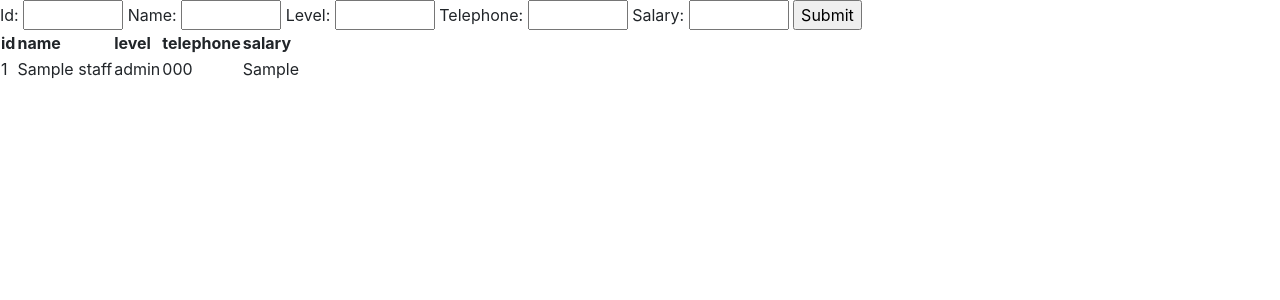
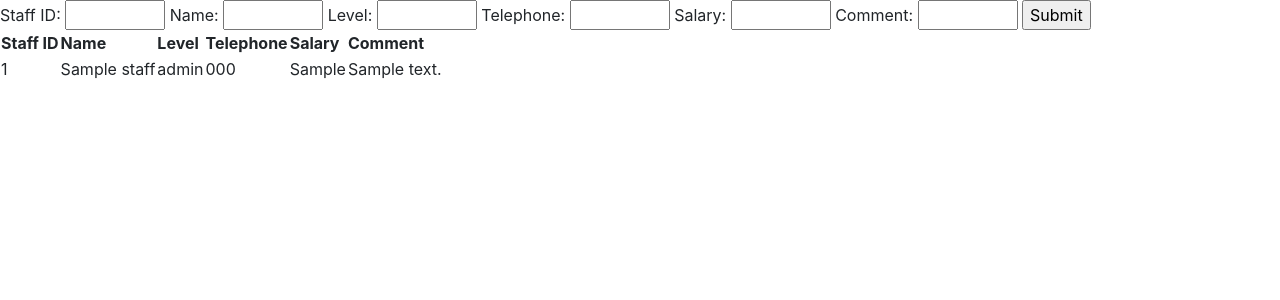
Before and after one commit to KZNS/scsx-market, a Flask app: template market/views/templates/staff.html in a window 1280 px wide. Shown: the top 300 px of the page. Run offline with Flask 2, Linux system fonts and the light colour scheme; the template is opened without the code that fills it: values that come from a table or form of the project are taken from there, others are empty; tables that the repository leaves empty hold one stand-in row (values such as "Sample post").

Commit message:
feat: add xxx_ids & comment fields

```diff
--- a/market/models/__init__.py
+++ b/market/models/__init__.py
@@ -12,6 +12,7 @@ logger = logging.getLogger(__name__)
 class MarketSupplyer(TimestampMixin, CommentMixin, DeleteMixin, db.Model):
     __tablename__ = "market_supplyer"
     id = db.Column(db.Integer, primary_key=True)
+    supplyer_id = db.Column(db.String(255), nullable=False, unique=True)
     name = db.Column(db.String(255), nullable=False)
     name_short = db.Column(db.String(255), nullable=False)
     address = db.Column(db.String(255), nullable=False)
@@ -29,10 +30,11 @@ class MarketSupplyer(TimestampMixin, CommentMixin, DeleteMixin, db.Model):
 class MarketMerchandise(TimestampMixin, CommentMixin, DeleteMixin, db.Model):
     __tablename__ = "market_merchandise"
     id = db.Column(db.Integer, primary_key=True)
+    merchandise_id = db.Column(db.String(255), nullable=False, unique=True)
     name = db.Column(db.String(255), nullable=False)
     # supplyer.id foreign key
     unit_price = db.Column(db.String(255), nullable=False)
-    supplyer_id = db.Column(db.Integer, nullable=False)
+    supplyer_id = db.Column(db.String(255), nullable=False)
     description = db.Column(db.Text, nullable=False)
 
     def __str__(self):
@@ -44,6 +46,7 @@ class MarketMerchandise(TimestampMixin, CommentMixin, DeleteMixin, db.Model):
 class MarketStaff(TimestampMixin, CommentMixin, DeleteMixin, db.Model):
     __tablename__ = "market_staff"
     id = db.Column(db.Integer, primary_key=True)
+    staff_id = db.Column(db.String(255), nullable=False, unique=True)
     name = db.Column(db.String(255), nullable=False)
     password_hash = db.Column(db.String(255), nullable=False)
     level = db.Column(db.String(255), nullable=False, default='default')
--- a/market/views/templates/staff.html
+++ b/market/views/templates/staff.html
@@ -17,28 +17,31 @@
         .input{width:100px;overflow:hidden}
     </style>
     <form method="GET">
-        Id: <input type="number" name="id" class="input"/>
+        Staff ID: <input type="number" name="staff_id" class="input"/>
         Name: <input type="text" name="name" class="input"/>
         Level: <input type="text" name="level" class="input"/>
         Telephone: <input type="text" name="telephone" class="input"/>
         Salary: <input type="text" name="salary" class="input"/>
+        Comment: <input type="text" name="comment" class="input"/>
         <input type="submit" name="submit"/>
     </form>
     <table>
         <tr>
-            <th>id</th>
-            <th>name</th>
-            <th>level</th>
-            <th>telephone</th>
-            <th>salary</th>
+            <th>Staff ID</th>
+            <th>Name</th>
+            <th>Level</th>
+            <th>Telephone</th>
+            <th>Salary</th>
+            <th>Comment</th>
         </tr>
         {% for item in data %}
         <tr>
-            <td>{{item.id}}</td>
+            <td>{{item.staff_id}}</td>
             <td>{{item.name}}</td>
             <td>{{item.level}}</td>
             <td>{{item.telephone}}</td>
             <td>{{item.salary}}</td>
+            <td>{{item.comment if item.comment else ''}}</td>
         </tr>
         {% endfor %}
     </table>
```
Also changed, not shown: market/views/staff.py (+6 -3 lines).
